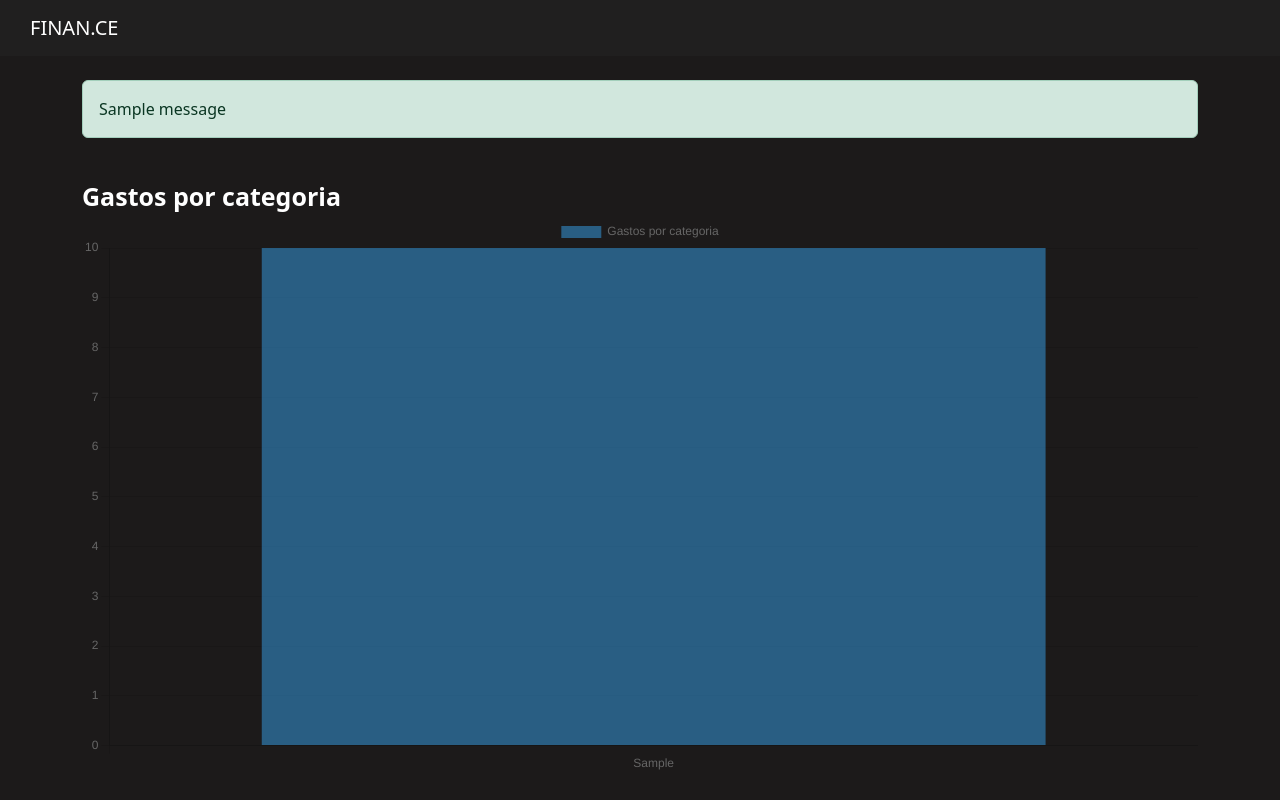
After one commit to GomesMarcos/finance_psw_7, a Django app: page /perfil/dashboard/ in a window 1280 px wide. The commit adds this page. Run offline with Django 4.2, Linux system fonts and the light colour scheme; tables that the repository leaves empty hold one stand-in row (values such as "Sample post"); one stand-in notice (Sample message) is shown.

Commit message:
dashboard, total entradas e saidas

```diff
--- /dev/null
+++ b/perfil/templates/dashboard.html
@@ -0,0 +1,39 @@
+{% extends 'bases/base.html' %}
+{% load static %}
+{% block 'head' %}
+  <link href="{% static 'perfil/css/home.css' %}" rel="stylesheet">
+  <link href="{% static 'perfil/css/gerenciar.css' %}" rel="stylesheet">
+  <link href="{% static 'contas/css/contas.css' %}" rel="stylesheet">
+{% endblock %}
+{% block 'body' %}
+  <div class="container">
+    <br>
+    {% if messages %}
+      {% for message in messages %}<div class="alert {{ message.tags }}">{{ message }}</div>{% endfor %}
+    {% endif %}
+    <br>
+    <div class="row">
+      <div class="col-md">
+        <span class="fonte-destaque">Gastos por categoria</span>
+        <div>
+          <canvas id="dashboard"></canvas>
+        </div>
+      </div>
+    </div>
+  </div>
+  <script src="https://cdn.jsdelivr.net/npm/chart.js"></script>
+  <script>
+    const ctx = document.getElementById('dashboard');
+
+    new Chart(ctx, {
+        type: 'bar',
+        data: {
+        labels: {{labels|safe}},
+        datasets: [{
+            label: 'Gastos por categoria',
+            data: {{values}},
+        }]
+        },
+    });
+  </script>
+{% endblock %}
--- a/perfil/templates/home.html
+++ b/perfil/templates/home.html
@@ -13,7 +13,7 @@
                     <div class="card">
                         <div class="row">
                             <div class="col-md-8">
-                                <span class="fonte-destaque">RS 1.000,00</span>
+                                <span class="fonte-destaque">R$ {{ total_entradas }}</span>
                             </div>
                             <div class="col-md">
                                 <img class="icone-setas" src="{% static 'perfil/img/entradas.png' %}">
@@ -27,7 +27,7 @@
                     <div class="card">
                         <div class="row">
                             <div class="col-md-8">
-                                <span class="fonte-destaque">RS 1.000,00</span>
+                                <span class="fonte-destaque">R$ {{ total_saidas }}</span>
                             </div>
                             <div class="col-md">
                                 <img class="icone-setas" src="{% static 'perfil/img/saidas.png' %}">
--- a/perfil/urls.py
+++ b/perfil/urls.py
@@ -10,4 +10,5 @@ urlpatterns = [
     path('deletar_banco/<int:id>', views.deletar_banco, name='deletar_banco'),
     path('cadastrar_categoria/', views.cadastrar_categoria, name='cadastrar_categoria'),
     path('update_categoria/<int:id>', views.update_categoria, name='update_categoria'),
+    path('dashboard/', views.dashboard, name='dashboard'),
 ]
--- a/perfil/views.py
+++ b/perfil/views.py
@@ -1,17 +1,26 @@
 from django.contrib import messages
 from django.contrib.messages import constants
 from django.shortcuts import redirect, render
+from django.utils.timezone import now
+
+from extrato.models import Valores
 
 from .models import Categoria, Conta
 
 
 def home(request):
     contas = Conta.objects.all()
+    valores = Valores.objects.filter(data__month=now().month)
+    total_entradas = sum(valor.valor for valor in valores.filter(tipo='E'))
+    total_saidas = sum(valor.valor for valor in valores.filter(tipo='S'))
     total_contas = sum(conta.valor for conta in contas)
-    return render(request, 'home.html', {
-        'contas': contas,
-        'total_contas': total_contas,
-    })
+    return render(
+        request, 'home.html', {
+            'contas': contas,
+            'total_contas': total_contas,
+            'total_entradas': total_entradas,
+            'total_saidas': total_saidas,
+        })
 
 
 def gerenciar(request):
@@ -99,3 +108,17 @@ def update_categoria(request, id):
         messages.add_message(request, constants.ERROR, 'Categoria não encontrada')
     finally:
         return redirect('/perfil/gerenciar/')
+
+
+def dashboard(request):
+    categorias = Categoria.objects.all()
+
+    dados = {
+        categoria.categoria:
+            sum(valor.valor for valor in Valores.objects.filter(categoria=categoria))
+        for categoria in categorias
+    }
+    return render(request, 'dashboard.html', {
+        'labels': list(dados.keys()),
+        'values': list(dados.values())
+    })
--- a/templates/bases/base.html
+++ b/templates/bases/base.html
@@ -1,20 +1,21 @@
 {% load static %}
-
-<!doctype html>
+<!DOCTYPE html>
 <html lang="en">
   <head>
     <meta charset="utf-8">
     <meta name="viewport" content="width=device-width, initial-scale=1">
-
     <link rel="stylesheet" href="{% static 'geral/css/base.css' %}">
-    <title>{% block 'title' %}{% endblock %}</title>
-    <link href="https://cdn.jsdelivr.net/npm/bootstrap@5.3.0-alpha1/dist/css/bootstrap.min.css" rel="stylesheet">
+    <title>
+      {% block 'title' %}{% endblock %}
+    </title>
+    <link href="https://cdn.jsdelivr.net/npm/bootstrap@5.3.0-alpha1/dist/css/bootstrap.min.css"
+          rel="stylesheet">
     {% block 'head' %}{% endblock %}
-
   </head>
   <body>
-    <nav class="navbar navbar-expand-lg navbar-dark" style="background-color: #201F1F;">
-        <a class="navbar-brand" style="margin-left: 30px" href="">FINAN.CE</a>
+    <nav class="navbar navbar-expand-lg navbar-dark"
+         style="background-color: #201F1F">
+      <a class="navbar-brand" style="margin-left: 30px" href="/perfil/home/">FINAN.CE</a>
     </nav>
     {% block 'body' %}{% endblock %}
     <script src="https://cdn.jsdelivr.net/npm/bootstrap@5.3.0-alpha1/dist/js/bootstrap.bundle.min.js"></script>
```
